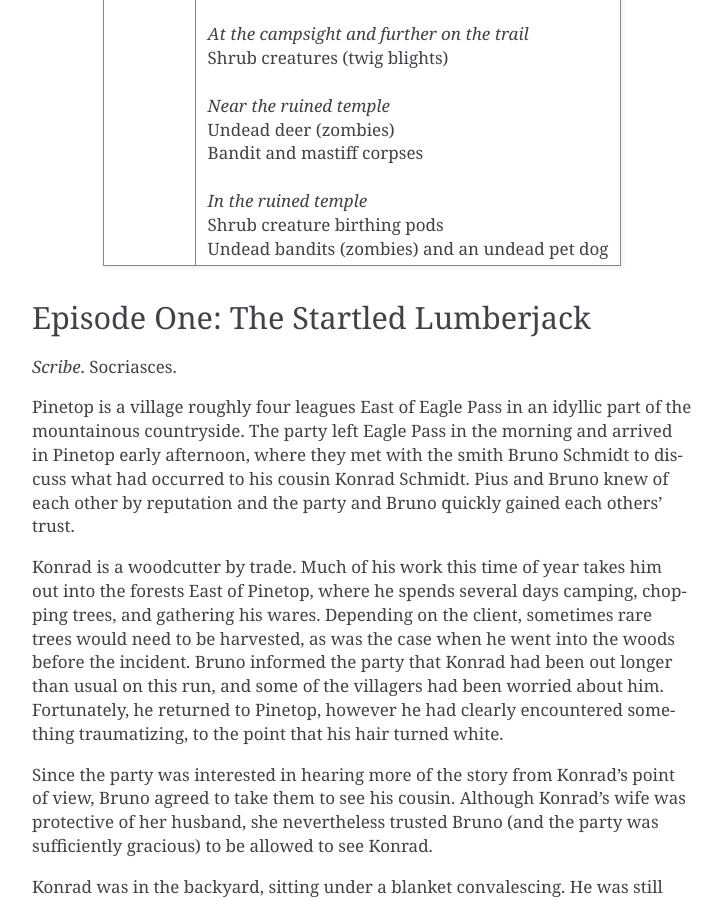
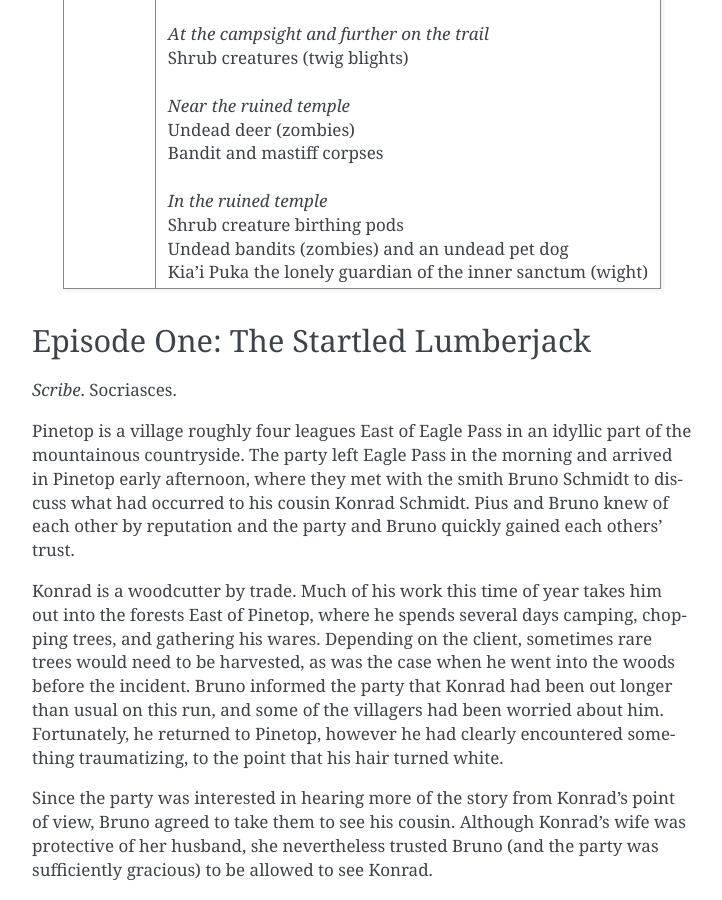
Before and after one commit to ViktorHaag/eagle-pass, a Sphinx documentation site: the page built from source/adventures/ruinedTemple.rst, in a window 1280 px wide and 900 px high, scrolled down 748 px. Shown: the whole window, without its empty margins (388-1110 px from the left). Built offline with Sphinx 7.4.7, drawn with Linux system fonts in a browser that asks for light colours.

Commit message:
name for the gatekeeper

```diff
--- a/source/adventures/ruinedTemple.rst
+++ b/source/adventures/ruinedTemple.rst
@@ -46,6 +46,7 @@
        |br| *In the ruined temple*
        |br| Shrub creature birthing pods
        |br| Undead bandits (zombies) and an undead pet dog
+       |br| Kia'i Puka the lonely guardian of the inner sanctum (wight)
 
 
 Episode One: The Startled Lumberjack
```
